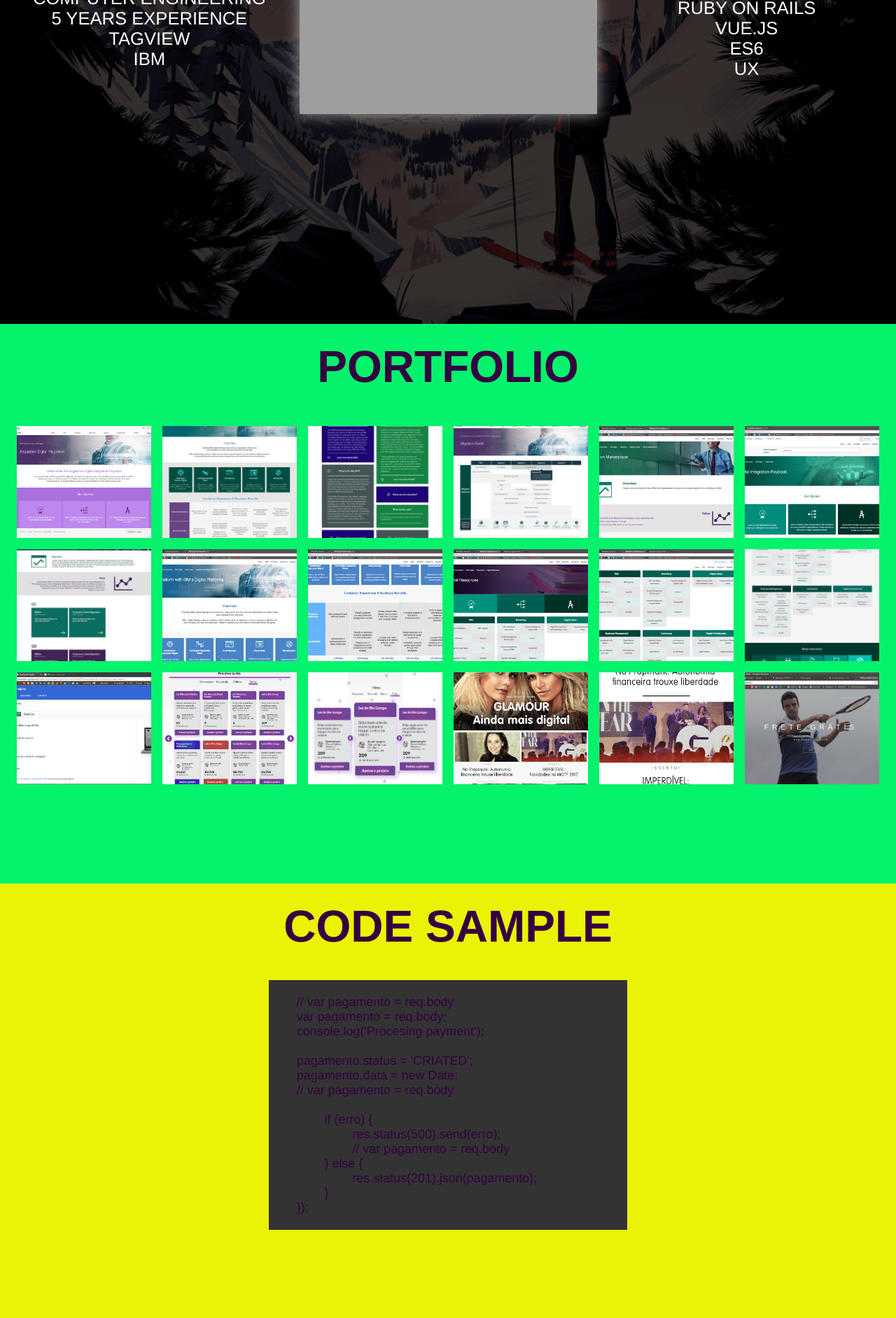
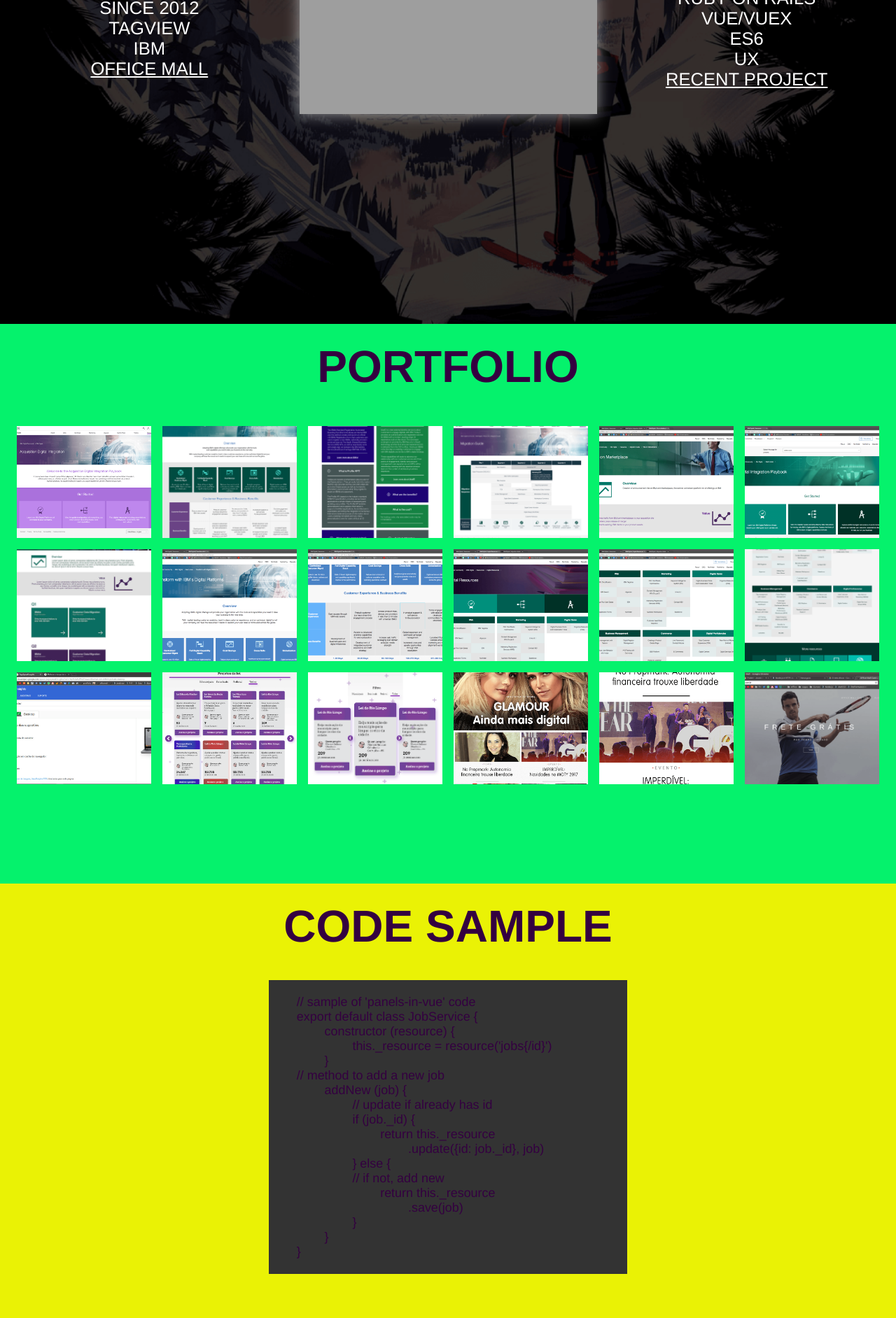
Before and after one commit to Draichi/old-portfolio, a website: page index.html in a window 1280 px wide. Shown: the part 337-2221 px from the top of the page at 70% size. Drawn offline with nearby package versions, Linux system fonts and the light colour scheme; grey boxes are pictures that could not be loaded; files whose address does not match are found by name.

Commit message:
last adjustments

```diff
--- a/index.html
+++ b/index.html
@@ -1,6 +1,6 @@
 <html>
 	<head>
-		<link rel="stylesheet" type="text/css" href="src/style.css">
+		<link rel="stylesheet" type="text/css" href="dist/style.css">
 		<meta charset="UTF-8">
 		<link rel="shortcut icon" type="image/png" href="/src/img/favicon-16x16.png"/>
 		<meta http-equiv="X-UA-Compatible" content="IE=edge,chrome=1">
@@ -20,21 +20,22 @@
 						<p>Experiences</p>
 						<ul>
 							<li>Computer Engineering</li>
-							<li>5 years experience</li>
+							<li>Since 2012</li>
 							<li>Tagview</li>
 							<li>IBM</li>
+							<li><a href="http://officemall.com.br" target="_blank">Office Mall</a></li>
 						</ul>
 					</div>
-					<iframe class="video shadow-strong" frameborder="0" src="https://www.youtube.com/embed/smM5J1Gn8n8"></iframe>
+					<iframe class="video shadow-strong" frameborder="0" src="https://www.youtube.com/embed/fp6pDmnknR0"></iframe>
 					<div class="skills">
 						<p>Skills</p>
 						<ul>
 							<li>CSS3 (for real)</li>
 							<li>Ruby on Rails</li>
-							<li>Vue.js</li>
-
+							<li>Vue/Vuex</li>
 							<li>ES6</li>
 							<li>UX</li>
+							<li><a href="https://www.mudamos.org/projetos" target="_blank">recent project</a></li>
 						</ul>
 					</div>
 				</div>
@@ -155,21 +156,24 @@
 						<div class="html-pretty">
 							<pre class="prettyprint">
 
-	// var pagamento = req.body
-	var pagamento = req.body;
-	console.log('Procesing payment');
-
-	pagamento.status = 'CRIATED';
-	pagamento.data = new Date;
-	// var pagamento = req.body
-
-		if (erro) {
-			res.status(500).send(erro);
-			// var pagamento = req.body
-		} else {
-			res.status(201).json(pagamento);
+	// sample of 'panels-in-vue' code
+	export default class JobService {
+		constructor (resource) {
+			this._resource = resource('jobs{/id}')
 		}
-	});
+	// method to add a new job
+		addNew (job) {
+			// update if already has id
+			if (job._id) {
+				return this._resource
+					.update({id: job._id}, job)
+			} else {
+			// if not, add new
+				return this._resource
+					.save(job)
+			}
+		}
+	}
 						</pre>
 					</div>
 				</div>
@@ -183,9 +187,9 @@
 							<img class="icone animacao" src="src/img/icon_left.png" alt="github">
 						</figure>
 					</a>
-					<a href="https://cursos.alura.com.br/user/lucasdraichi" target="_blank">
+					<a href="https://www.linkedin.com/in/lucasdraichi/" target="_blank">
 						<figure class="trigger">
-							<figcaption class="text-header"><h3>skills</h3></figcaption>
+							<figcaption class="text-header"><h3>linkedin</h3></figcaption>
 							<img class="icone animacao" src="src/img/icon_right.png" alt="github">
 						</figure>
 					</a>
--- a/src/style.css
+++ b/src/style.css
@@ -94,7 +94,7 @@ figcaption {
 }
 
 #fullpage section:nth-child(1) {
-    background: url('img/background2.png') no-repeat fixed;
+    background: url('../src/img/background2.png') no-repeat fixed;
     background-size: cover;
     color: #fff;
 }
@@ -339,8 +339,12 @@ h3 {
 }
 
 a {
-    color: #340040;
     text-decoration: none;
+}
+
+li a {
+    color: #fff;
+    text-decoration: underline;
 }
 
 /*MOBILE*/
```
Also changed, not shown: dist/style.css.
